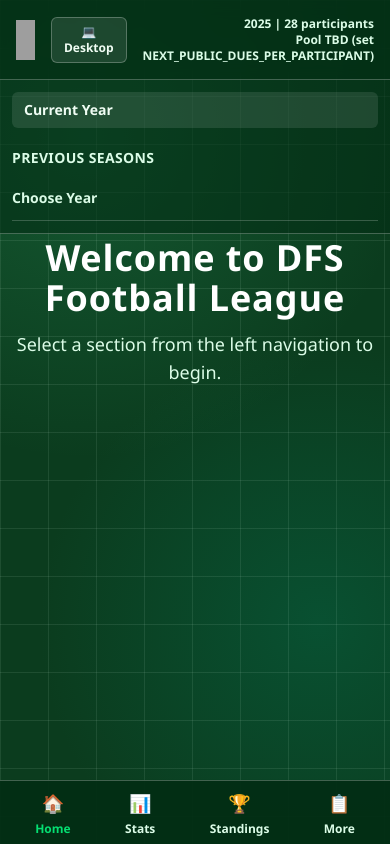
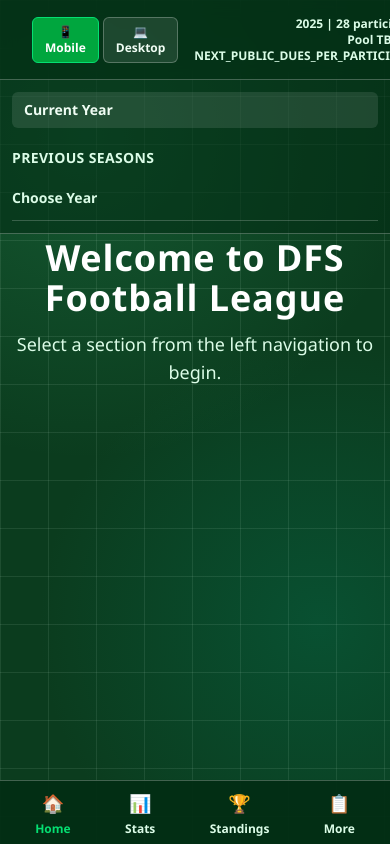
Before and after one commit to Tjm07890789/Draftkings-Fantasy-Football-League, a Next.js app: page / in a window 390 px wide. Built offline with nearby package versions, Linux system fonts and the light colour scheme; grey boxes are pictures that could not be loaded.

Commit message:
Fix toggle to show two buttons with active highlighted

```diff
--- a/src/components/dfs-app.tsx
+++ b/src/components/dfs-app.tsx
@@ -911,15 +911,31 @@ export function DFSApp({ data }: { data: LeagueData }) {
           </details>
         </nav>
 
-        {/* Mobile/Desktop Toggle Button */}
-        <button
-          type="button"
-          onClick={() => setLayoutPreference(isDesktopView ? "mobile" : "desktop")}
-          className="rounded-md border border-white/25 bg-white/10 px-3 py-1.5 text-xs font-semibold text-green-50 hover:bg-white/20 md:block"
-          title={isDesktopView ? "Switch to Mobile View" : "Switch to Desktop View"}
-        >
-          {isDesktopView ? "📱 Mobile" : "💻 Desktop"}
-        </button>
+        {/* Mobile/Desktop Toggle Buttons */}
+        <div className="flex items-center gap-1">
+          <button
+            type="button"
+            onClick={() => setLayoutPreference("mobile")}
+            className={`rounded-md border px-3 py-1.5 text-xs font-semibold transition ${
+              isMobileView
+                ? "border-green-400 bg-green-600 text-white"
+                : "border-white/25 bg-white/10 text-green-50 hover:bg-white/20"
+            }`}
+          >
+            📱 Mobile
+          </button>
+          <button
+            type="button"
+            onClick={() => setLayoutPreference("desktop")}
+            className={`rounded-md border px-3 py-1.5 text-xs font-semibold transition ${
+              isDesktopView
+                ? "border-green-400 bg-green-600 text-white"
+                : "border-white/25 bg-white/10 text-green-50 hover:bg-white/20"
+            }`}
+          >
+            💻 Desktop
+          </button>
+        </div>
 
         <div className="text-right text-xs font-semibold text-green-100 md:text-sm">
           <div>{data.currentSeasonYear ?? "Season"} | {participantCount} participants</div>
```
